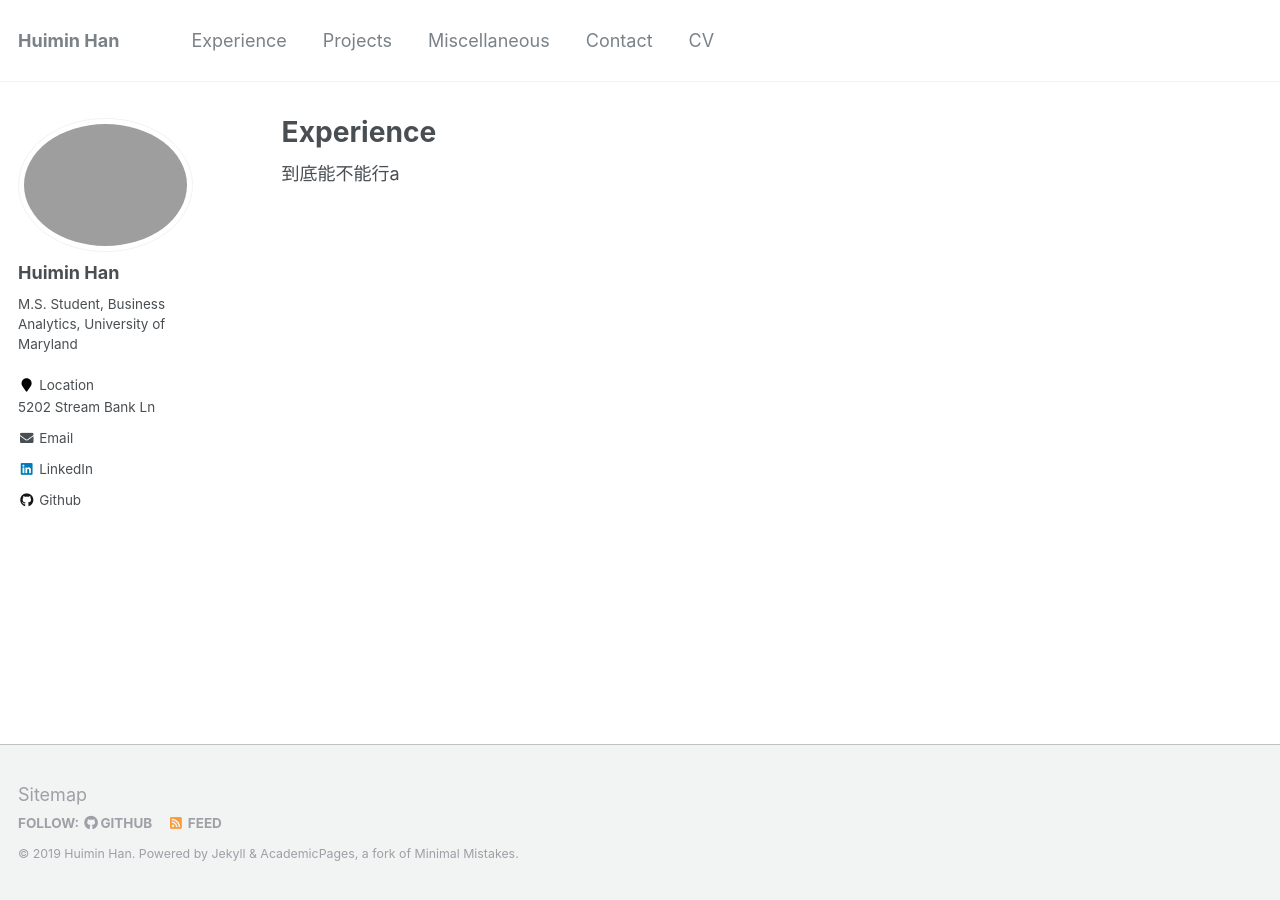
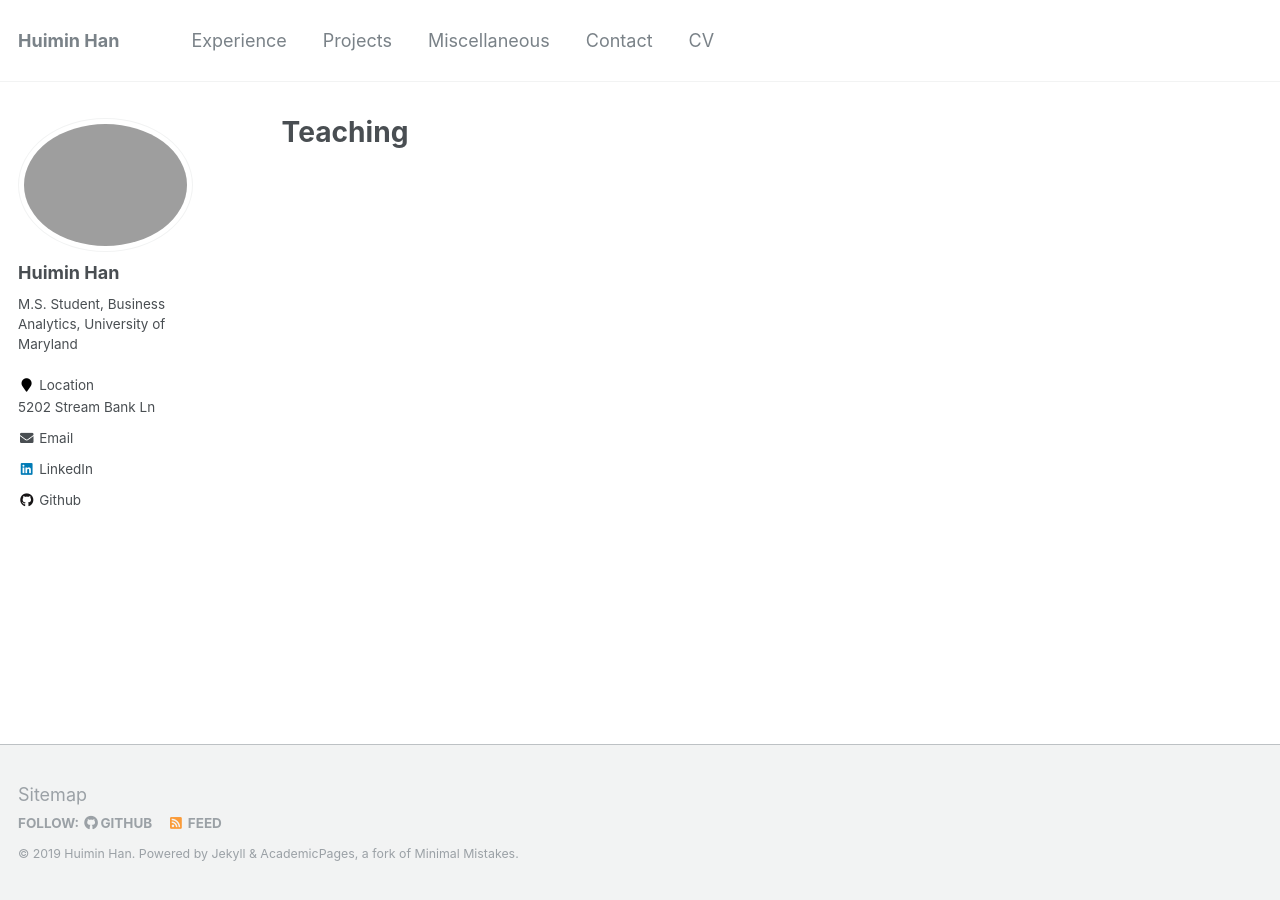
Before and after one commit to HannahHan3/HannahHan3.github.io, a Jekyll site: the page built from _pages/teaching.html, in a window 1280 px wide. Built offline with Jekyll 4.4.1, drawn with Linux system fonts in a browser that asks for light colours.

Commit message:
Update teaching.html

```diff
--- a/_pages/teaching.html
+++ b/_pages/teaching.html
@@ -1,10 +1,8 @@
 ---
 layout: archive
-title: "Experience"
-permalink: /experience/
+title: "Teaching"
+permalink: /teaching/
 author_profile: true
 ---
 
 {% include base_path %}
-
-到底能不能行a
```
